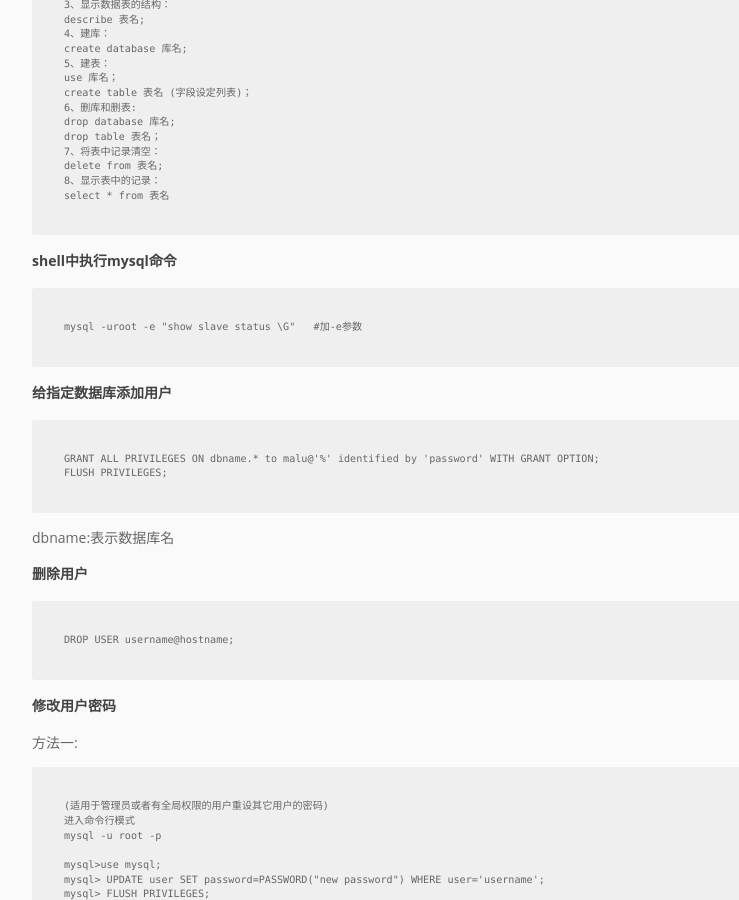
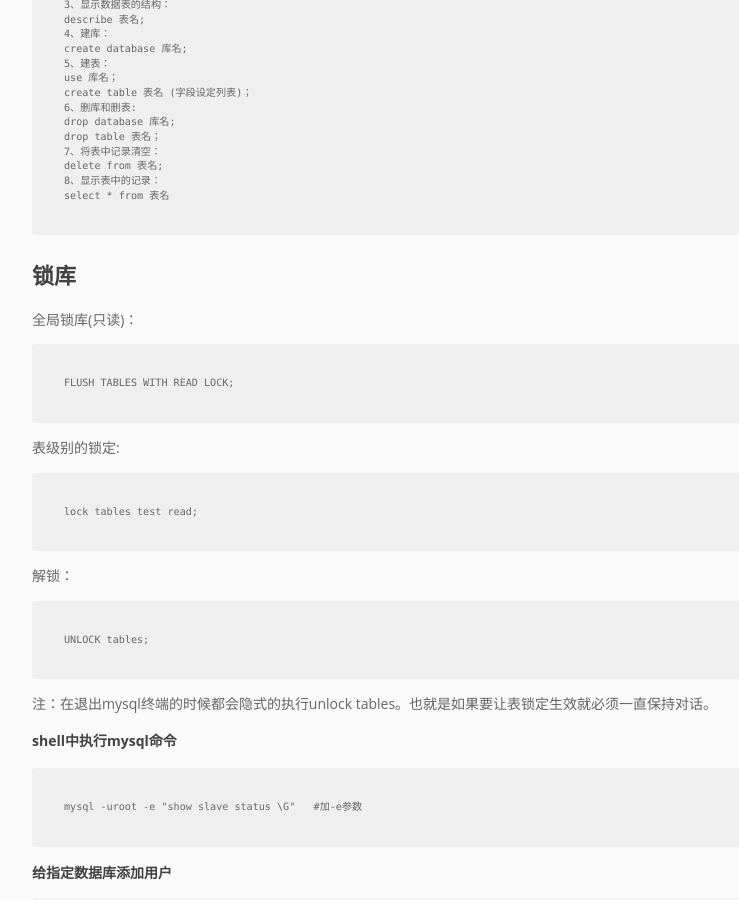
Before and after one commit to pingmalu/pingmalu.github.io, a Jekyll site: the page built from _posts/2015-12-07-MySQL日常笔记.md, in a window 1280 px wide and 900 px high, scrolled down 4168 px. Shown: the whole window, without its empty margins (168-907 px from the left). Built offline with Jekyll 4.4.1, drawn with Linux system fonts in a browser that asks for light colours; nearby versions of some CDN libraries.

Commit message:
'update'

```diff
--- a/_posts/2015-12-07-MySQL日常笔记.md
+++ b/_posts/2015-12-07-MySQL日常笔记.md
@@ -171,6 +171,23 @@ ALTER TABLE table_name ADD KEY(column_name(prefix_length));
 	8、显示表中的记录：
 	select * from 表名
 
+# 锁库
+
+全局锁库(只读)：
+
+	FLUSH TABLES WITH READ LOCK;
+
+表级别的锁定:
+
+	lock tables test read;
+
+解锁：
+
+	UNLOCK tables;
+
+
+注：在退出mysql终端的时候都会隐式的执行unlock tables。也就是如果要让表锁定生效就必须一直保持对话。
+
 ### shell中执行mysql命令
 
 	mysql -uroot -e "show slave status \G"   #加-e参数
```
